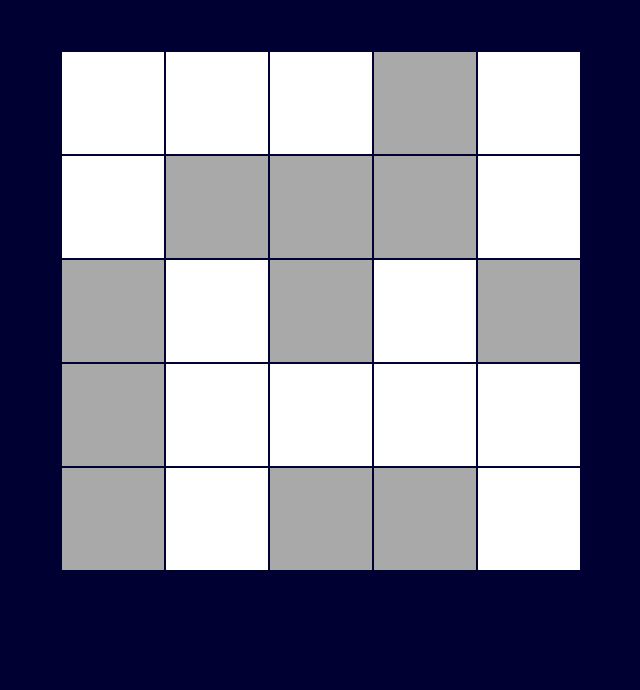
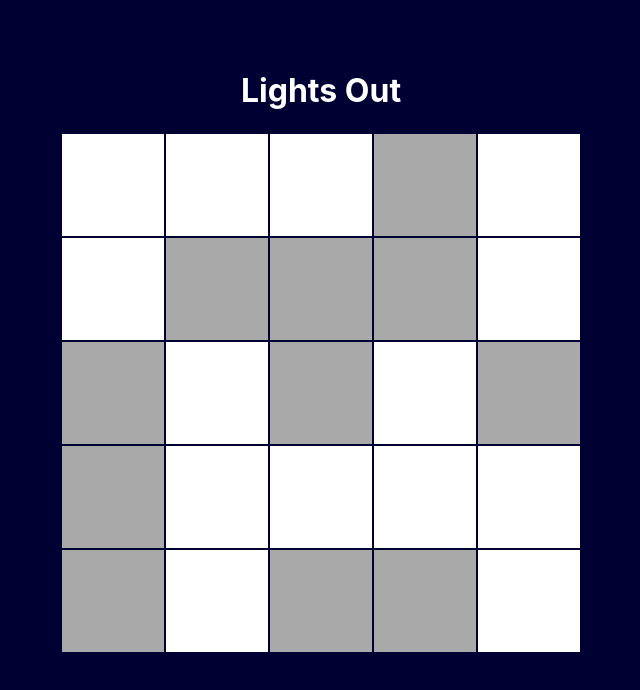
Before and after one commit to AndrewHuntington/lights-out, a React (Create React App) app: page / in a window 1280 px wide. Shown: the top 690 px of the page, without its empty margins (319-959 px from the left). Built offline with nearby package versions, Linux system fonts and the light colour scheme.

Commit message:
Add readme

```diff
--- a/src/App.js
+++ b/src/App.js
@@ -7,7 +7,8 @@ import "./App.css";
 class App extends Component {
   render() {
     return (
-      <div className='App'>
+      <div className="App">
+        <h1 className="App-tile">Lights Out</h1>
         <Board />
       </div>
     );
--- a/src/Board.css
+++ b/src/Board.css
@@ -1,4 +1,4 @@
-.Board {
+.Board > table {
   margin: 0 auto;
 }
 
--- a/src/Board.js
+++ b/src/Board.js
@@ -42,9 +42,7 @@ class Board extends Component {
       hasWon: false,
       board: this.createBoard(),
     };
-    this.createBoard = this.createBoard.bind(this);
     this.flipCellsAround = this.flipCellsAround.bind(this);
-    this.checkIfBoardIsWinnable = this.checkIfBoardIsWinnable.bind(this);
   }
 
   /** ensure that every came is winnable by ensuring each row and col has an
@@ -76,13 +74,13 @@ class Board extends Component {
   /** create a board nrows high/ncols wide, each cell randomly lit or unlit */
 
   createBoard() {
-    const { ncols, nrows } = this.props;
+    const { ncols, nrows, chanceLightStartsOn } = this.props;
     let board = [];
     // creates an array-of-arrays of true/false values
     for (let i = 0; i < nrows; i++) {
       board[i] = [];
       for (let j = 0; j < ncols; j++) {
-        board[i][j] = randomTrueOrFalse(this.props.chanceLightStartsOn);
+        board[i][j] = randomTrueOrFalse(chanceLightStartsOn);
       }
     }
 
@@ -125,9 +123,6 @@ class Board extends Component {
   /** Render game board or winning message. */
 
   render() {
-    // if the game is won, just show a winning msg & render nothing else
-    // TODO
-
     const tableRows = this.state.board.map((e, row) => (
       <tr key={row}>
         {e.map((val, col) => {
@@ -146,13 +141,15 @@ class Board extends Component {
     ));
 
     return (
-      <table className="Board">
+      <div className="Board">
         {this.state.hasWon ? (
           <p className="Board-win-msg">You win!</p>
         ) : (
-          <tbody>{tableRows}</tbody>
+          <table>
+            <tbody>{tableRows}</tbody>
+          </table>
         )}
-      </table>
+      </div>
     );
   }
 }
```
Also changed, not shown: 1 other file (tests, documents, lock files or other folders).
